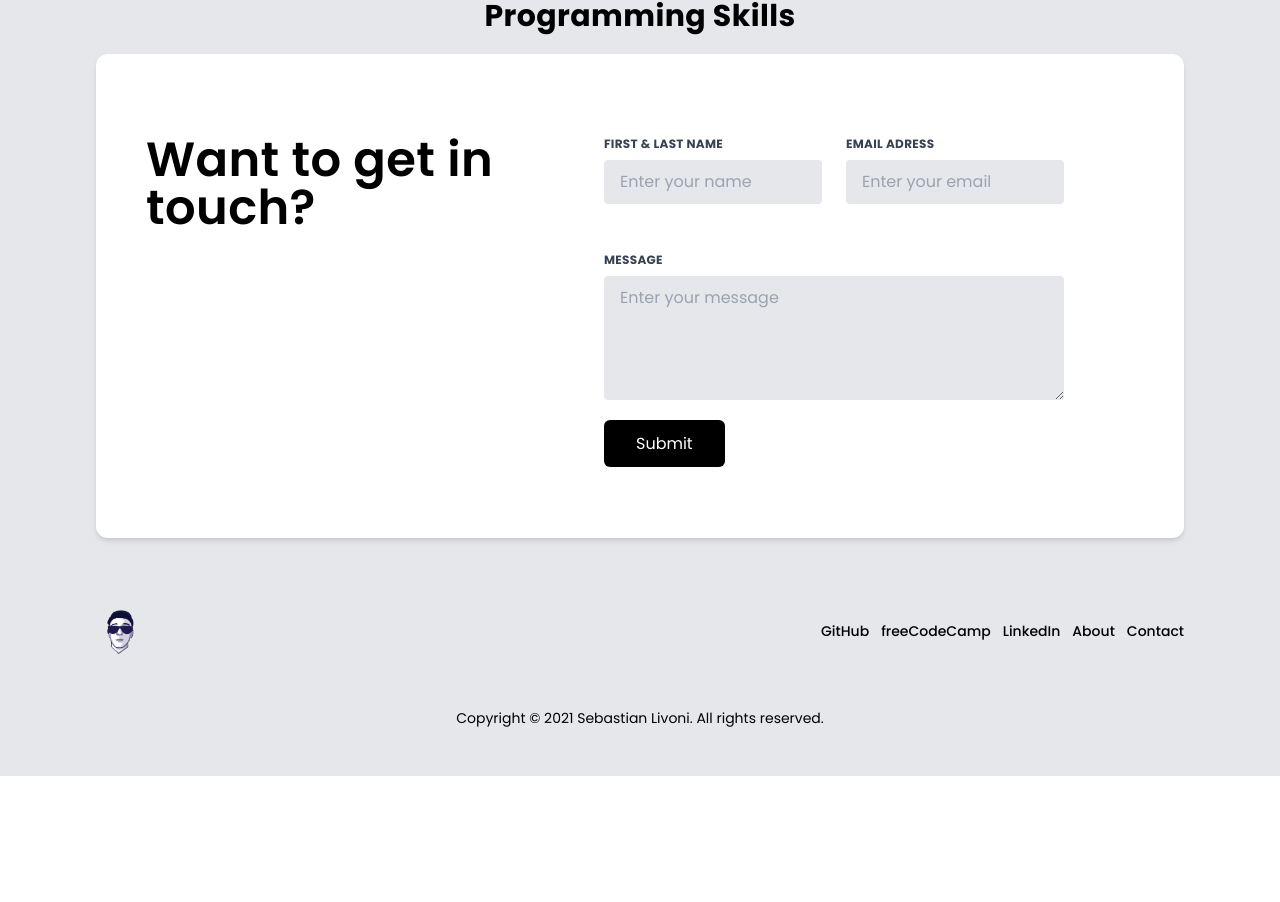
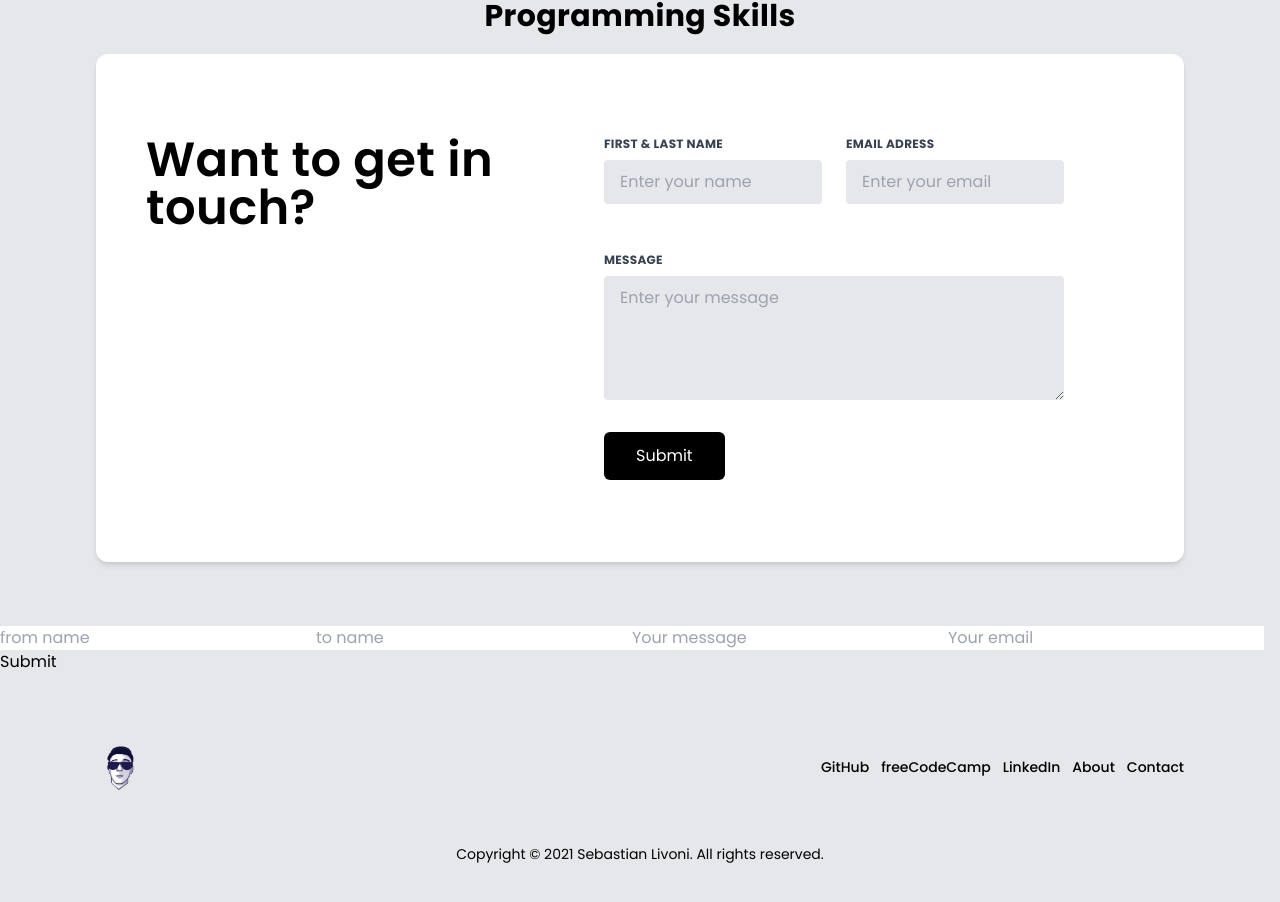
Before and after one commit to sebastianlivoni/personal-website, a React (Create React App) app: page /about in a window 1280 px wide. Shown: the part 2073-2975 px from the top of the page. Before the commit the page ends 2849 px from the top, so only its background shows below. Built offline with nearby package versions, Linux system fonts and the light colour scheme.

Commit message:
contact me now working with emailjs

```diff
--- a/package.json
+++ b/package.json
@@ -7,6 +7,7 @@
     "@testing-library/jest-dom": "^5.11.4",
     "@testing-library/react": "^11.1.0",
     "@testing-library/user-event": "^12.1.10",
+    "emailjs-com": "^3.2.0",
     "react": "^17.0.2",
     "react-dom": "^17.0.2",
     "react-icons": "^4.3.1",
--- a/src/components/contact/index.js
+++ b/src/components/contact/index.js
@@ -1,4 +1,34 @@
+import { useState } from 'react';
+import { send } from 'emailjs-com';
+
 export default function Contact() {
+
+  const [toSend, setToSend] = useState({
+    from_name: '',
+    message: '',
+    reply_to: '',
+  });
+
+  const onSubmit = (e) => {
+    e.preventDefault();
+    send(
+      'service_cysj1rb',
+      'template_5mswnb5',
+      toSend,
+      'user_MlZ1fY31hZ5ieRtwmxPyN'
+    )
+      .then((response) => {
+        console.log('SUCCESS!', response.status, response.text);
+      })
+      .catch((err) => {
+        console.log('FAILED...', err);
+      });
+  };
+
+  const handleChange = (e) => {
+    setToSend({ ...toSend, [e.target.name]: e.target.value });
+  };
+
   return (
     <>
       <div className="max-w-6xl mx-auto" id="contact-form">
@@ -7,13 +37,13 @@ export default function Contact() {
             <h2 className="text-3xl font-semibold md:text-4xl lg:text-5xl lg:ml-12 dark:text-white">Want to get in touch?</h2>
           </div>
           <div className="flex-1 mt-10 lg:mt-0">
-            <form className="w-full lg:max-w-md">
+            <form className="w-full lg:max-w-md" onSubmit={onSubmit}>
               <div className="md:flex -ml-3 mb-6 mr-3 md:mr-0">
                 <div className="md:w-1/2 md:mr-3 mb-6 md:mb-0">
                   <label className="block uppercase tracking-wide text-gray-700 dark:text-white text-xs font-bold mb-2" htmlFor="grid-first-name">
                     First & Last Name
                   </label>
-                  <input className="appearance-none block w-full bg-gray-200 dark:bg-custom-dark-black  dark:border-transparent text-gray-700 dark:text-custom-light-gray dark:placeholder-custom-light-gray rounded py-3 px-4 mb-3 leading-tight focus:outline-none" id="grid-name" type="text" placeholder="Enter your name" />
+                  <input name='from_name' value={toSend.from_name} onChange={handleChange} className="appearance-none block w-full bg-gray-200 dark:bg-custom-dark-black  dark:border-transparent text-gray-700 dark:text-custom-light-gray dark:placeholder-custom-light-gray rounded py-3 px-4 mb-3 leading-tight focus:outline-none" id="grid-name" type="text" placeholder="Enter your name" />
                   {/*border-red-500*/}
                   {/*<p className="text-red-500 text-xs italic">Please fill out this field.</p>*/}
                 </div>
@@ -21,20 +51,52 @@ export default function Contact() {
                   <label className="block uppercase tracking-wide text-gray-700 dark:text-white text-xs font-bold mb-2" htmlFor="grid-email">
                     Email Adress
                   </label>
-                  <input className="appearance-none block w-full bg-gray-200 dark:bg-custom-dark-black dark:border-transparent text-gray-700 dark:text-custom-light-gray dark:placeholder-custom-light-gray rounded py-3 px-4 leading-tight focus:outline-none" id="grid-email" type="email" placeholder="Enter your email" />
+                  <input name='reply_to' value={toSend.reply_to} onChange={handleChange} className="appearance-none block w-full bg-gray-200 dark:bg-custom-dark-black dark:border-transparent text-gray-700 dark:text-custom-light-gray dark:placeholder-custom-light-gray rounded py-3 px-4 leading-tight focus:outline-none" id="grid-email" type="email" placeholder="Enter your email" />
                 </div>
               </div>
               <div className="-ml-3 mb-8 mr-3 md:mr-0">
                 <label className="block uppercase tracking-wide text-gray-700 dark:text-white text-xs font-bold mb-2" htmlFor="grid-message">
                   Message
                 </label>
-                <textarea className="appearance-none block w-full bg-gray-200 dark:bg-custom-dark-black dark:border-transparent text-gray-700 dark:text-custom-light-gray dark:placeholder-custom-light-gray rounded py-3 px-4 leading-tight focus:outline-none" id="grid-message" type="text" rows="5" placeholder="Enter your message"></textarea>
+                <textarea name='message' value={toSend.message} onChange={handleChange} className="appearance-none block w-full bg-gray-200 dark:bg-custom-dark-black dark:border-transparent text-gray-700 dark:text-custom-light-gray dark:placeholder-custom-light-gray rounded py-3 px-4 leading-tight focus:outline-none" id="grid-message" type="text" rows="5" placeholder="Enter your message"></textarea>
               </div>
-              <a href="/" className="-ml-3 px-8 py-3 bg-black dark:bg-gray-200 rounded-md duration-300 text-white hover:bg-gray-800 dark:text-black dark:hover:bg-gray-200">Submit</a>
+              <button type='submit' className="-ml-3 px-8 py-3 bg-black dark:bg-gray-200 rounded-md duration-300 text-white hover:bg-gray-800 dark:text-black dark:hover:bg-gray-200">Submit</button>
             </form>
+            {}
           </div>
         </div>
       </div>
+      <form className="mt-16" onSubmit={onSubmit}>
+        <input
+          type='text'
+          name='from_name'
+          placeholder='from name'
+          value={toSend.from_name}
+          onChange={handleChange}
+        />
+        <input
+          type='text'
+          name='to_name'
+          placeholder='to name'
+          value={toSend.to_name}
+          onChange={handleChange}
+        />
+        <input
+          type='text'
+          name='message'
+          placeholder='Your message'
+          value={toSend.message}
+          onChange={handleChange}
+        />
+        <input
+          type='text'
+          name='reply_to'
+          placeholder='Your email'
+          value={toSend.reply_to}
+          onChange={handleChange}
+        />
+        <button type='submit'>Submit</button>
+      </form>
     </>
   )
 }
```
Also changed, not shown: 2 other files (tests, documents, lock files or other folders).
